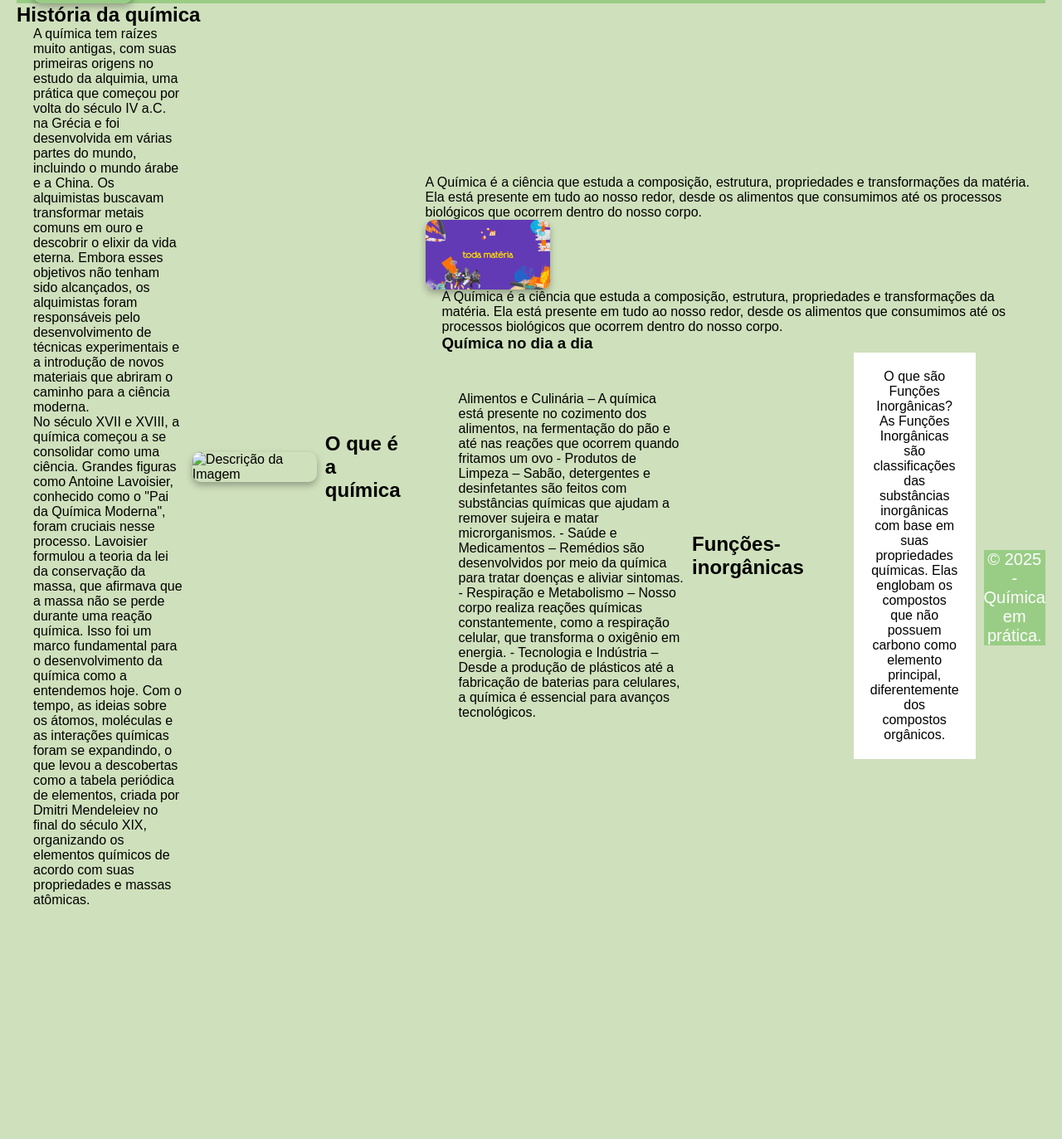
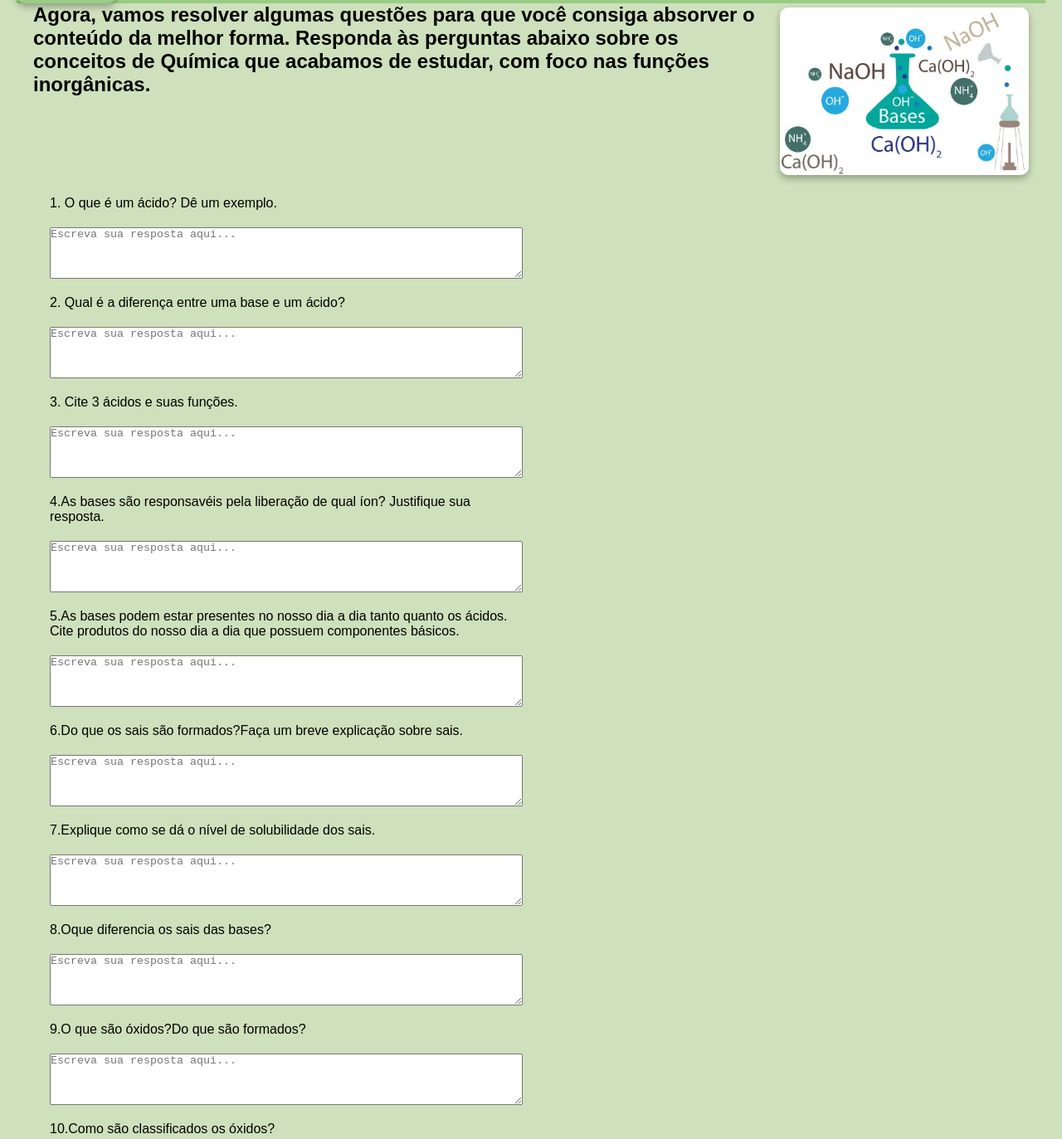
Before and after one commit to MariaL240/Site-qu-mica, a plain HTML site: page exercícios.html in a window 1280 px wide. Shown: the part 136-1509 px from the top of the page at 83% size. Before the commit the page ends 1250 px from the top, so only its background shows below. Drawn offline with Linux system fonts and the light colour scheme.

Commit message:
Update exercícios.html

```diff
--- a/exercícios.html
+++ b/exercícios.html
@@ -3,58 +3,49 @@
 <head>
     <meta charset="UTF-8">
     <meta name="viewport" content="width=device-width, initial-scale=1.0">
+    <title>Reações Químicas</title>
+    <link rel="stylesheet" href="style.css">
     <style>
-        .caixa {
-          background-color: white; /* Cor de fundo branca */
-          padding: 20px; /* Espaçamento interno */
-          width: 300px; /* Largura da caixa */
-          text-align: center; /* Alinha o texto ao centro */
-          margin-left: 50px
-        }
-
     .imagem {
-          width: 50px; /* Ajusta o tamanho da imagem */
+          width: 300px; /* Ajusta o tamanho da imagem */
           height: auto; /* Mantém a proporção da imagem */
           display: block; /* Garante que a imagem fique alinhada corretamente */
           margin-left: 0; /* Alinha no canto esquerdo */
         }
-        * {
-  margin: 0;
-  padding: 0;
-  box-sizing: border-box; /* Mantém a largura e altura corretas */
-}
+
     header {
       display: flex; /* Ativa o Flexbox */
       justify-content: space-between;; /* Alinha os itens para o lado direito */
       background-color: #99cd85; /* Cor de fundo opcional */
-    }
-  .imagem-direita {
-    width: 200px; /* Ajuste o tamanho da imagem */
-    height: auto; /* Mantém a proporção original */
-    display: flex; /* Garante que a imagem se comporte corretamente */
-    margin-left: auto; /* Empurra a imagem para a direita */
-    margin-right:20px ;
+      padding: 20x 10px; /* Espaçamento interno */
     }
     .container {
     display: flex; /* Organiza os itens em linha (horizontalmente) */
     align-items: center; /* Alinha a imagem e o título verticalmente */
     gap: 10px; /* Espaço entre a imagem e o texto */
-    padding-left: 20px; /* Distancia o conteúdo da borda esquerda do cabeçalho */
 }
-.imagem {
-    width: 150px; /* Ajuste o tamanho da imagem */
-    height: auto; /* Mantém a proporção correta */
-    display: block; /* Evita espaços extras ao redor */
+
+button {
+            background-color: black; /* Fundo preto */
+            color: white; /* Texto branco */
+            border: none;
+            padding: 12px 24px;
+            font-size: 16px;
+            cursor: pointer;
+            border-radius: 5px;
+        }
+
+        button:hover {
+            background-color: #333; /* Preto mais claro ao passar o mouse */
         }
         h1 {
             font-family:'Times New Roman', Times, serif;
             font-size: 36px; /* Tamanho da fonte */
-            color: #333; /* Cor do texto */
+            color: #fff; /* Cor do texto */
         }
+  </style>
 
-</style>
-    <title>Química - Página Inicial</title>
-    <link rel="stylesheet" href="style.css">
+
       </head>
 <body>
     <header>
@@ -70,54 +61,51 @@ h1 {
             </ul>
         </nav>
     </header>
-<h2>História da química</h2>
-          <div class="container">
-            <div class="texto">
-                <p>A química tem raízes muito antigas, com suas primeiras origens no estudo da alquimia, uma prática que começou por volta do século IV a.C. na Grécia e foi desenvolvida em várias partes do mundo, incluindo o mundo árabe e a China. Os alquimistas buscavam transformar metais comuns em ouro e descobrir o elixir da vida eterna. Embora esses objetivos não tenham sido alcançados,
-                  os alquimistas foram responsáveis pelo desenvolvimento de técnicas experimentais e
-                  a introdução de novos materiais que abriram o caminho para a ciência moderna.</p>
-                </p>No século XVII e XVIII, a química começou a se consolidar como uma ciência. Grandes figuras como Antoine Lavoisier, conhecido como o "Pai da Química Moderna", foram cruciais nesse processo. Lavoisier formulou a teoria da lei da conservação da massa, que afirmava que a massa não se perde durante uma reação química.
-                Isso foi um marco fundamental para o desenvolvimento da química como a entendemos hoje.
-               Com o tempo, as ideias sobre os átomos, moléculas e as interações químicas foram se expandindo, o que levou a descobertas como a tabela periódica de elementos, criada por Dmitri Mendeleiev no final do século XIX, organizando os elementos químicos de acordo com suas propriedades e massas atômicas.</p></div>
+    <section class="content">
+      <div class="container"> <h2>Agora, vamos resolver algumas questões para que você consiga absorver o conteúdo da melhor forma. Responda às perguntas abaixo sobre os conceitos de Química que acabamos de estudar, com foco nas funções inorgânicas.
 
-            <div class="imagem">
-                <img src="quimica.jpg" alt="Descrição da Imagem" class="imagem">
-            </div>
+      </h2>
+       <img src="bases2.webp" alt="bases" class="imagem"></div>
+        <form id="formExercicio" action="#" method="post">
+             <label for="resposta1">1. O que é um ácido? Dê um exemplo.</label><br>
+            <textarea id="resposta1" name="resposta1" rows="4" cols="50" placeholder="Escreva sua resposta aqui..."></textarea><br><br>
+
+            <label for="resposta2">2. Qual é a diferença entre uma base e um ácido?</label><br>
+            <textarea id="resposta2" name="resposta2" rows="4" cols="50" placeholder="Escreva sua resposta aqui..."></textarea><br><br>
+
+            <label for="resposta2">3. Cite 3 ácidos e suas funções.</label><br>
+            <textarea id="resposta2" name="resposta2" rows="4" cols="50" placeholder="Escreva sua resposta aqui..."></textarea><br><br>
+
+            <label for="resposta2">4.As bases são responsavéis pela liberação de qual íon? Justifique sua resposta.</label><br>
+            <textarea id="resposta2" name="resposta2" rows="4" cols="50" placeholder="Escreva sua resposta aqui..."></textarea><br><br>
+
+            <label for="resposta2">5.As bases podem estar presentes no nosso dia a dia
+                tanto quanto os ácidos. Cite produtos do nosso dia a dia que possuem componentes básicos.</label><br>
+            <textarea id="resposta2" name="resposta2" rows="4" cols="50" placeholder="Escreva sua resposta aqui..."></textarea><br><br>
+
+            <label for="resposta2">6.Do que os sais são formados?Faça um breve explicação sobre sais.</label><br>
+            <textarea id="resposta2" name="resposta2" rows="4" cols="50" placeholder="Escreva sua resposta aqui..."></textarea><br><br>
+
+            <label for="resposta2">7.Explique como se dá o nível de solubilidade dos sais.</label><br>
+            <textarea id="resposta2" name="resposta2" rows="4" cols="50" placeholder="Escreva sua resposta aqui..."></textarea><br><br>
+
+            <label for="resposta2">8.Oque diferencia os sais das bases?</label><br>
+            <textarea id="resposta2" name="resposta2" rows="4" cols="50" placeholder="Escreva sua resposta aqui..."></textarea><br><br>
 
 
-       <h2>O que é a química</h2>
-       <div class="container">
-        <div class="texto">
-            <p>A Química é a ciência que estuda a composição, estrutura, propriedades e transformações da matéria.
-              Ela está presente em tudo ao nosso redor, desde os alimentos que consumimos até os processos biológicos
-              que ocorrem dentro do nosso corpo.</p>
-        <div class="imagem">
-            <img src="todam.jpg" alt="Descrição da Imagem" class="imagem">
-        </div>
-       <div class="container">
-        <div class="texto">
-            <p>A Química é a ciência que estuda a composição, estrutura, propriedades e transformações da matéria.
-              Ela está presente em tudo ao nosso redor, desde os alimentos que consumimos até os processos biológicos
-              que ocorrem dentro do nosso corpo.</p>
-       <h3>Química no dia a dia </h3>
+            <label for="resposta2">9.O que são óxidos?Do que são formados?</label><br>
+            <textarea id="resposta2" name="resposta2" rows="4" cols="50" placeholder="Escreva sua resposta aqui..."></textarea><br><br>
 
+            <label for="resposta2">10.Como são classificados os óxidos?</label><br>
+            <textarea id="resposta2" name="resposta2" rows="4" cols="50" placeholder="Escreva sua resposta aqui..."></textarea><br><br>
 
+            <button>Enviar Respostas</button>
 
+        </form>
+    </section>
 
-
-       <div class="container">
-
-        <div class="texto"><p>Alimentos e Culinária – A química está presente no cozimento dos alimentos, na fermentação do pão e até nas reações que ocorrem quando fritamos um ovo
-        - Produtos de Limpeza – Sabão, detergentes e desinfetantes são feitos com substâncias químicas que ajudam a remover sujeira e matar microrganismos.
-        - Saúde e Medicamentos – Remédios são desenvolvidos por meio da química para tratar doenças e aliviar sintomas.
-        - Respiração e Metabolismo – Nosso corpo realiza reações químicas constantemente, como a respiração celular, que transforma o oxigênio em energia.
-        - Tecnologia e Indústria – Desde a produção de plásticos até a fabricação de baterias para celulares, a química é essencial para avanços tecnológicos.<p></div>
-           <h2>Funções-inorgânicas</h2>
-           <div class="caixa">O que são Funções Inorgânicas?
-            As Funções Inorgânicas são classificações das substâncias inorgânicas com base em suas propriedades químicas.
-             Elas englobam os compostos que não possuem carbono como elemento principal, diferentemente dos compostos orgânicos.
-             </div>
-        <footer>     <p>© 2025 - Química em prática.</p>
+    <footer>
+        <p>© 2025 - Química em prática.</p>
     </footer>
 </body>
 </html>
```
Lines whose indentation alone changed are shown as unchanged.
